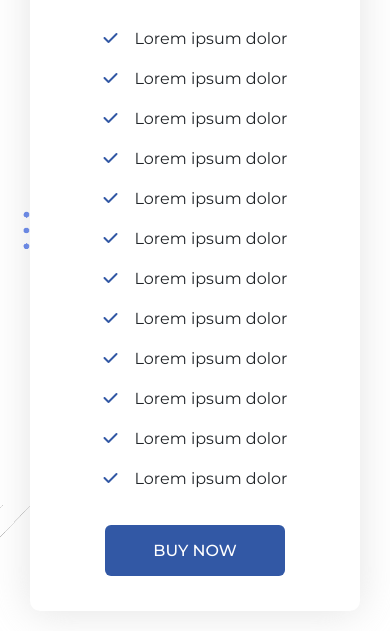
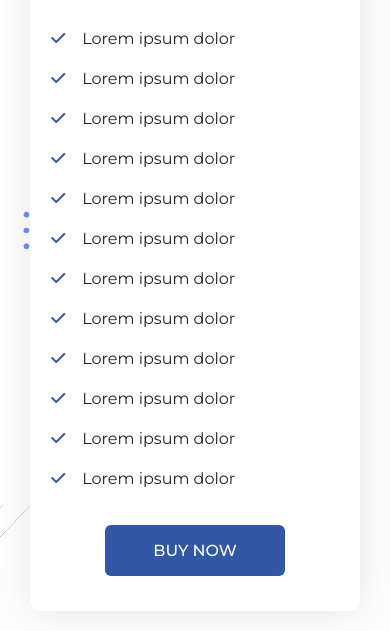
Before and after one commit to Eabishen/singlecardpricing2605, a plain HTML site: page index.html in a window 390 px wide. Shown: the part 459-1090 px from the top of the page. Drawn offline with nearby package versions, Linux system fonts and the light colour scheme.

Commit message:
Update style.css

```diff
--- a/style.css
+++ b/style.css
@@ -471,12 +471,20 @@ body {
 .pricing-details {
     display: flex;
     justify-content: space-evenly;
-    margin: 2rem 0rem;
+    margin: 2rem auto;
+    text-align: start;
+    max-width: 80%;
 }
 .pricing-details i {
     margin-right: 1rem;
     color: var(--dark-blue);
 }
+
+/* .pricing-details .details_right,
+.pricing-details .details_left {
+    max-width: 60%;
+} */
+
 .buy-btn {
     text-decoration: none;
     font-size: 1rem;
@@ -688,6 +696,10 @@ body {
     .navbar .logo {
         margin-left: 0;
     }
+    .pricing-details {
+        max-width: 100%;
+        margin-left: 20px;
+    }
 }
 @media screen and (max-width: 1000px) {
     body {
```
